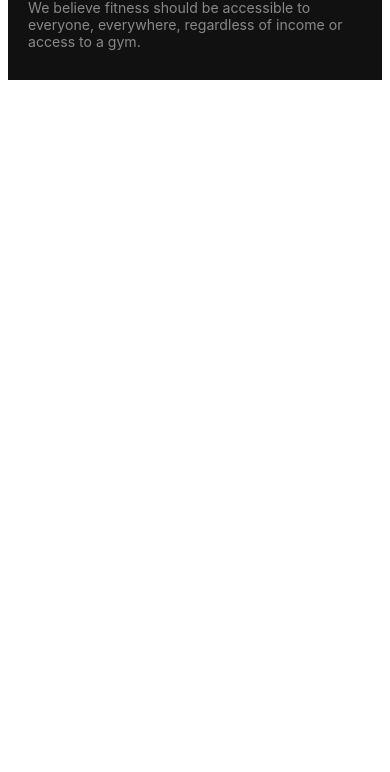
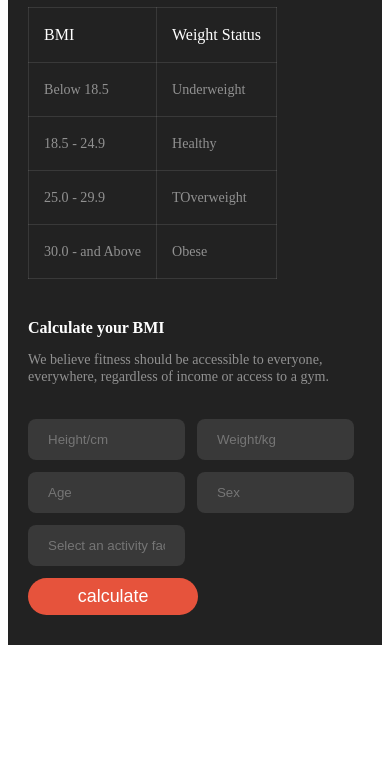
Before and after one commit to tainurrahaman/Assignment2, a plain HTML site: page index.html in a window 390 px wide. Shown: the part 72-844 px from the top of the page. Drawn offline with Linux system fonts and the light colour scheme.

Commit message:
made responsive for mobile devices in bmi table and input section

```diff
--- a/Styles/style.css
+++ b/Styles/style.css
@@ -663,6 +663,39 @@ td {
         margin-bottom: 0px;
         color: rgba(255, 255, 255, 0.5);
     }
+
+    .bmi-measure {
+        padding: 30px 20px;
+        flex-direction: column;
+    }
+
+    .bmi-table h3,
+    .bmi-input h3 {
+        font-size: 1rem;
+    }
+
+    table {
+        margin-top: 23px;
+        margin-bottom: 40px;
+    }
+
+    th {
+        font-size: 1rem;
+        font-weight: 500;
+    }
+
+    td {
+        font-size: 0.88rem;
+    }
+
+    .take-input {
+        max-width: 35%;
+        margin: 0px 8px 12px 0px;
+    }
+
+    #btn-primary {
+        width: 51%;
+    }
 }
 
 /* Tablet View */
--- a/index.html
+++ b/index.html
@@ -154,7 +154,7 @@
           </div>
         </div>
       </section>
-      <section class="structure1 fontfamily">
+      <section class="structure1 fontfamily hide">
         <div class="bmi-title">
           <h3>BMI Calculator</h3>
           <p>
@@ -163,7 +163,7 @@
           </p>
         </div>
       </section>
-      <section class="hide">
+      <section class="">
         <div class="bmi-measure">
           <div class="bmi-table">
             <h3>BMI Calculator Chart</h3>
@@ -196,6 +196,7 @@
               We believe fitness should be accessible to everyone, everywhere,
               regardless of income or access to a gym.
             </p>
+            <div class="input-container">
               <input class="take-input" type="text" placeholder="Height/cm" />
               <input class="take-input" type="text" placeholder="Weight/kg" />
               <input class="take-input" type="text" placeholder="Age" />
@@ -213,6 +214,7 @@
               />
             </div>
           </div>
+        </div>
       </section>
     </main>
     <footer></footer>
```
Lines whose indentation alone changed are shown as unchanged.
